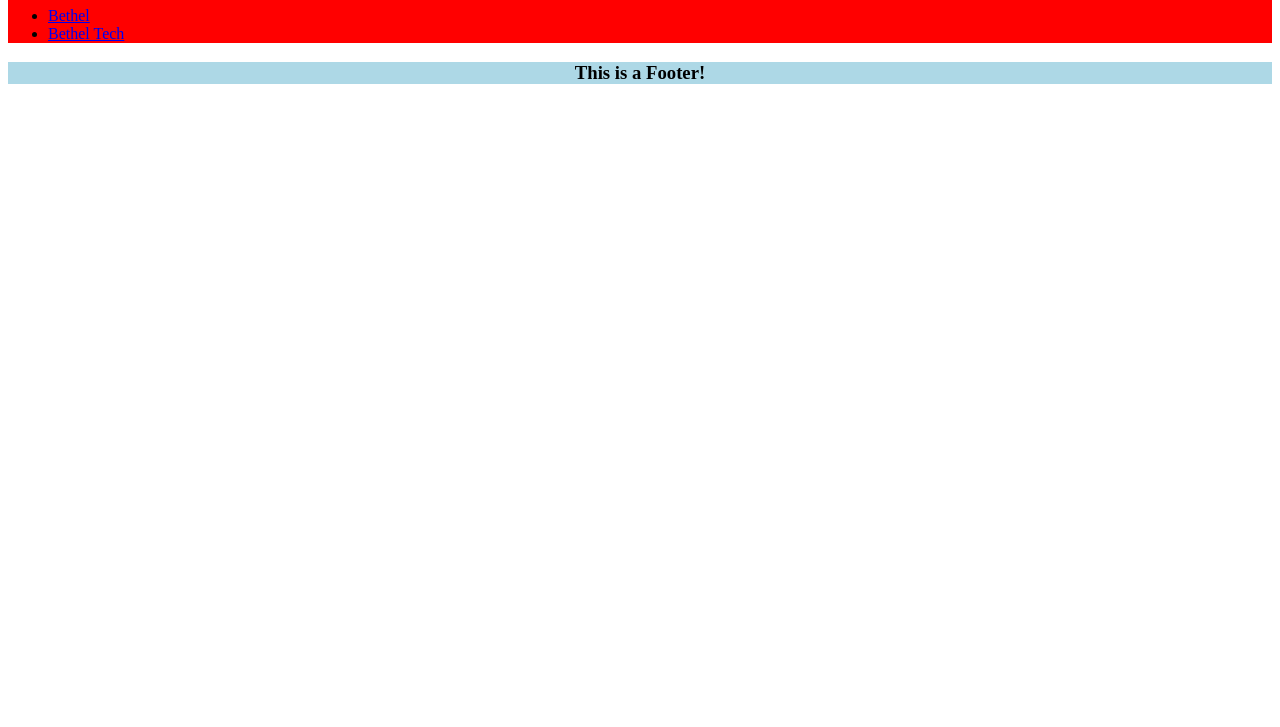
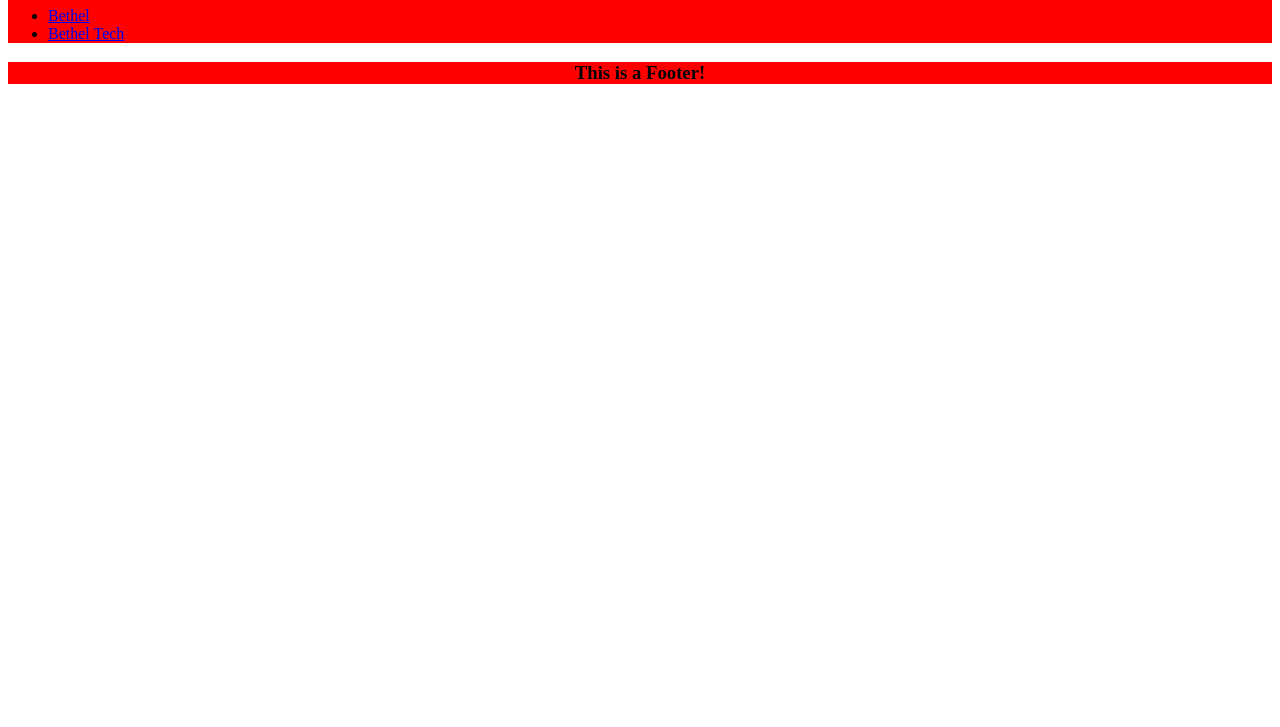
Before and after one commit to CooperNimmo/git-demo, a plain HTML site: page index.html in a window 1280 px wide. Shown: the part 73-800 px from the top of the page. Drawn offline with Linux system fonts and the light colour scheme.

Commit message:
changed light blue to red

```diff
--- a/index.html
+++ b/index.html
@@ -17,7 +17,7 @@
         </nav>
     </header>
 
-    <footer style=background-color:lightblue>
+    <footer style=background-color:red>
         <h3 style=text-align:center>This is a Footer!</h3>
     </footer>
 </body>
```
